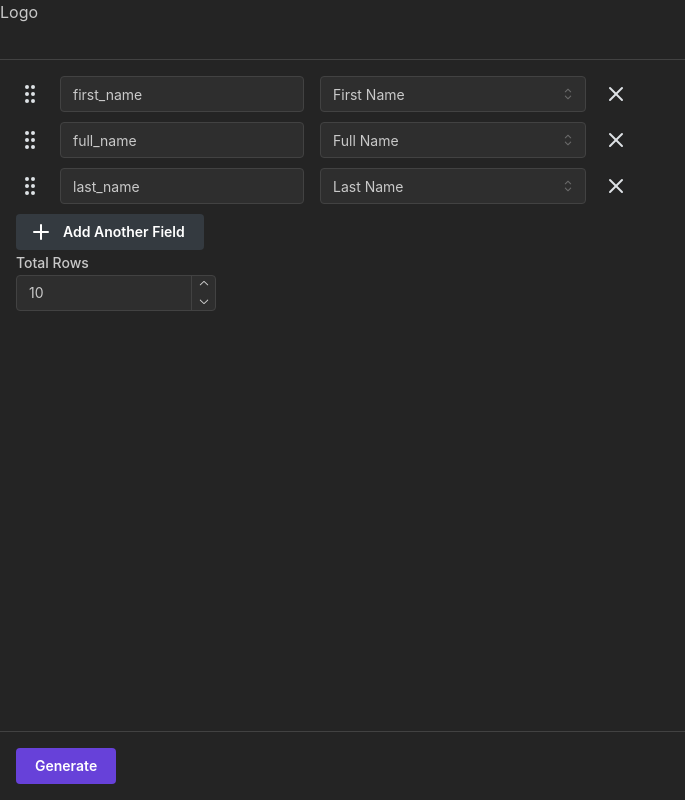
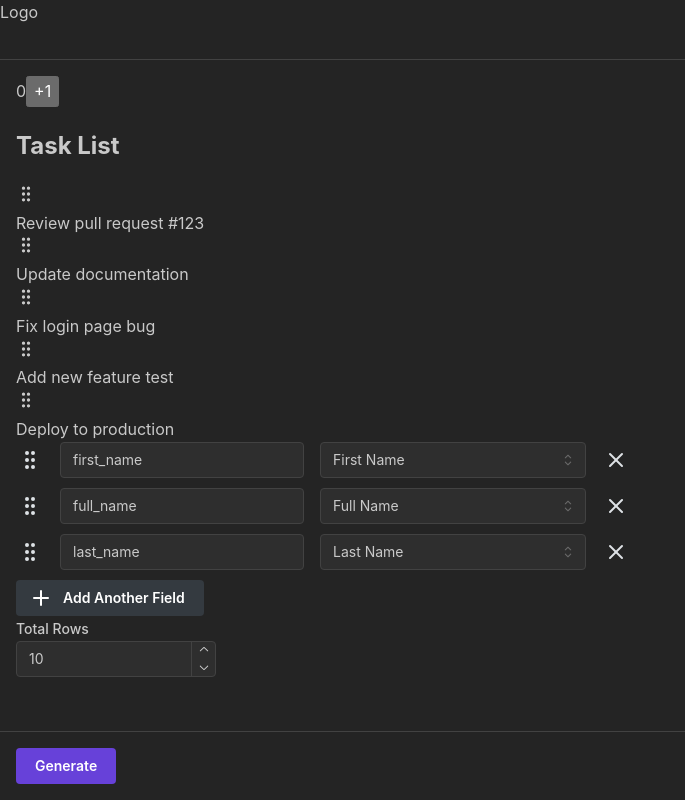
Before and after one commit to j0sephh123/mock-data-generator, a React (Vite) app in the folder client/: page / in a window 1280 px wide. Shown: the whole page, without its empty margins (0-685 px from the left). Built offline with nearby package versions, Linux system fonts and the light colour scheme.

Commit message:
add valtio and dnd library and boilerplate examples for them

```diff
--- a/client/package.json
+++ b/client/package.json
@@ -11,6 +11,7 @@
   },
   "dependencies": {
     "@faker-js/faker": "^9.0.3",
+    "@hello-pangea/dnd": "^17.0.0",
     "@mantine/code-highlight": "^7.13.4",
     "@mantine/core": "^7.13.4",
     "@mantine/hooks": "^7.13.4",
@@ -20,6 +21,7 @@
     "react": "^18.3.1",
     "react-dom": "^18.3.1",
     "shared": "file:../shared/shared-1.0.0.tgz",
+    "valtio": "^2.1.0",
     "zod": "^3.23.8"
   },
   "devDependencies": {
--- a/client/src/App.tsx
+++ b/client/src/App.tsx
@@ -7,6 +7,8 @@ import TotalRowsInput from "./components/TotalRowsInput";
 import { ConditionalWrapper } from "./components/ConditionalWrapper";
 import TheLayout from "./components/TheLayout";
 import FieldsPicker from "./components/FieldsPicker/FieldsPicker";
+import SortableList from "./components/SortableList";
+import Counter from "./store/example-components";
 
 const defaultNumberOfRows = 10;
 
@@ -87,6 +89,8 @@ export default function App() {
       }
       headerSlot={<div>Logo</div>}
     >
+      <Counter />
+      <SortableList />
       <FieldsPicker
         renderedFields={renderedFields}
         setRenderedFields={setRenderedFields}
--- /dev/null
+++ b/client/src/components/SortableList.tsx
@@ -0,0 +1,84 @@
+/* eslint-disable @typescript-eslint/no-explicit-any */
+import { useState } from "react";
+import { DragDropContext, Droppable, Draggable } from "@hello-pangea/dnd";
+import { GripVertical } from "lucide-react";
+
+interface Item {
+  id: string;
+  content: string;
+}
+
+const SortableList = () => {
+  const [items, setItems] = useState<Item[]>([
+    { id: "1", content: "Review pull request #123" },
+    { id: "2", content: "Update documentation" },
+    { id: "3", content: "Fix login page bug" },
+    { id: "4", content: "Add new feature test" },
+    { id: "5", content: "Deploy to production" },
+  ]);
+
+  const onDragEnd = (result: any) => {
+    if (!result.destination) return;
+
+    const newItems = Array.from(items);
+    const [reorderedItem] = newItems.splice(result.source.index, 1);
+    newItems.splice(result.destination.index, 0, reorderedItem);
+
+    setItems(newItems);
+  };
+
+  return (
+    <div className="max-w-xl mx-auto p-6">
+      <h2 className="text-xl font-semibold mb-4">Task List</h2>
+      <DragDropContext onDragEnd={onDragEnd}>
+        <Droppable droppableId="droppable">
+          {(provided) => (
+            <div
+              {...provided.droppableProps}
+              ref={provided.innerRef}
+              className="space-y-2"
+            >
+              {items.map((item, index) => (
+                <Draggable key={item.id} draggableId={item.id} index={index}>
+                  {(provided, snapshot) => (
+                    <div
+                      ref={provided.innerRef}
+                      {...provided.draggableProps}
+                      className={`
+                        group flex items-center gap-3 p-4 bg-white rounded-lg border
+                        ${snapshot.isDragging ? "shadow-lg" : "shadow-sm"}
+                        ${
+                          snapshot.isDragging
+                            ? "bg-gray-50"
+                            : "hover:bg-gray-50"
+                        }
+                        transition-all duration-200
+                      `}
+                    >
+                      {/* Drag Handle */}
+                      <div
+                        {...provided.dragHandleProps}
+                        className="flex items-center touch-none"
+                      >
+                        <GripVertical
+                          size={20}
+                          className="text-gray-400 group-hover:text-gray-600"
+                        />
+                      </div>
+
+                      {/* Content */}
+                      <span className="flex-1">{item.content}</span>
+                    </div>
+                  )}
+                </Draggable>
+              ))}
+              {provided.placeholder}
+            </div>
+          )}
+        </Droppable>
+      </DragDropContext>
+    </div>
+  );
+};
+
+export default SortableList;
--- a/client/src/main.tsx
+++ b/client/src/main.tsx
@@ -6,16 +6,19 @@ import { ReactQueryDevtools } from "@tanstack/react-query-devtools";
 import { MantineProvider } from "@mantine/core";
 import "@mantine/core/styles.css";
 import "@mantine/code-highlight/styles.css";
+import { DragDropContext } from "@hello-pangea/dnd";
 
 const queryClient = new QueryClient();
 
 createRoot(document.getElementById("root")!).render(
   <StrictMode>
+    <DragDropContext onDragEnd={() => undefined}>
       <QueryClientProvider client={queryClient}>
         <MantineProvider defaultColorScheme="dark">
           <App />
         </MantineProvider>
         <ReactQueryDevtools initialIsOpen={false} />
       </QueryClientProvider>
+    </DragDropContext>
   </StrictMode>
 );
--- /dev/null
+++ b/client/src/store/example-components.tsx
@@ -0,0 +1,23 @@
+import { useSnapshot } from "valtio";
+import { state } from "./store";
+
+function Counter() {
+  const snap = useSnapshot(state);
+  return (
+    <div>
+      {snap.count}
+      <button
+        onClick={() => {
+          // also read from the state proxy in callbacks
+          if (state.count < 10) {
+            ++state.count;
+          }
+        }}
+      >
+        +1
+      </button>
+    </div>
+  );
+}
+
+export default Counter;
--- /dev/null
+++ b/client/src/store/store.ts
@@ -0,0 +1,3 @@
+import { proxy } from "valtio";
+
+export const state = proxy({ count: 0, text: "hello" });
```
Also changed, not shown: 2 other files (tests, documents, lock files or other folders). Lines whose indentation alone changed are shown as unchanged.
